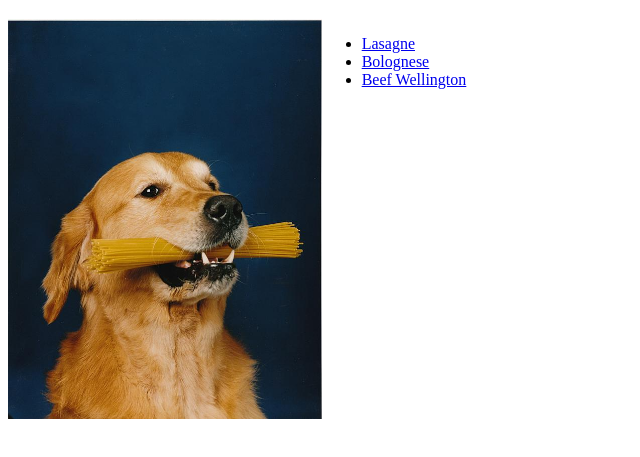
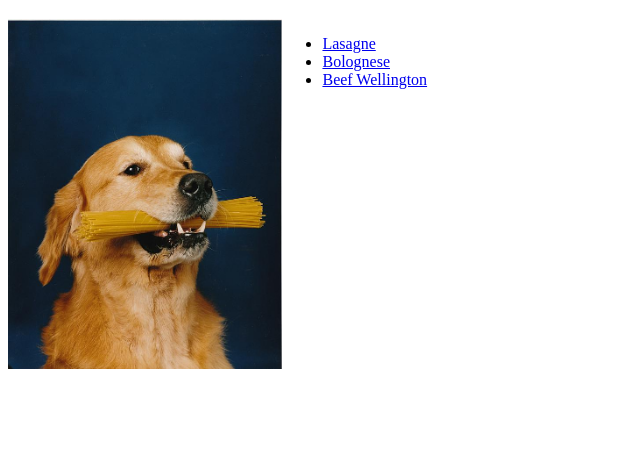
Before and after one commit to michaeljs-c/odin-recipes, a plain HTML site: page index.html in a window 1280 px wide. Shown: the part 61-518 px from the top of the page, without its empty margins (0-640 px from the left). Drawn offline with Linux system fonts and the light colour scheme.

Commit message:
resized intro image

```diff
--- a/index.html
+++ b/index.html
@@ -8,7 +8,10 @@
 </head>
 <body>
     <h1>Odin Recipes</h1>
-    <img src="images/pastadoggo.jpeg" style="float: left;" height="400"></img>
+    <div padding="10">
+        <div>
+            <img src="images/pastadoggo.jpeg" style="float: left;" height="350" max-width=100%;></img>
+        </div>
         <div style="display: flex;">
             <ul>
                 <li><a href="./recipes/lasagne.html">Lasagne</a></li>
@@ -16,7 +19,7 @@
                 <li><a href="./recipes/beefwellington.html">Beef Wellington</a></li>
             </ul>
         </div>
-
+    </div>
 
 </body>
 </html>
```
Lines whose indentation alone changed are shown as unchanged.
